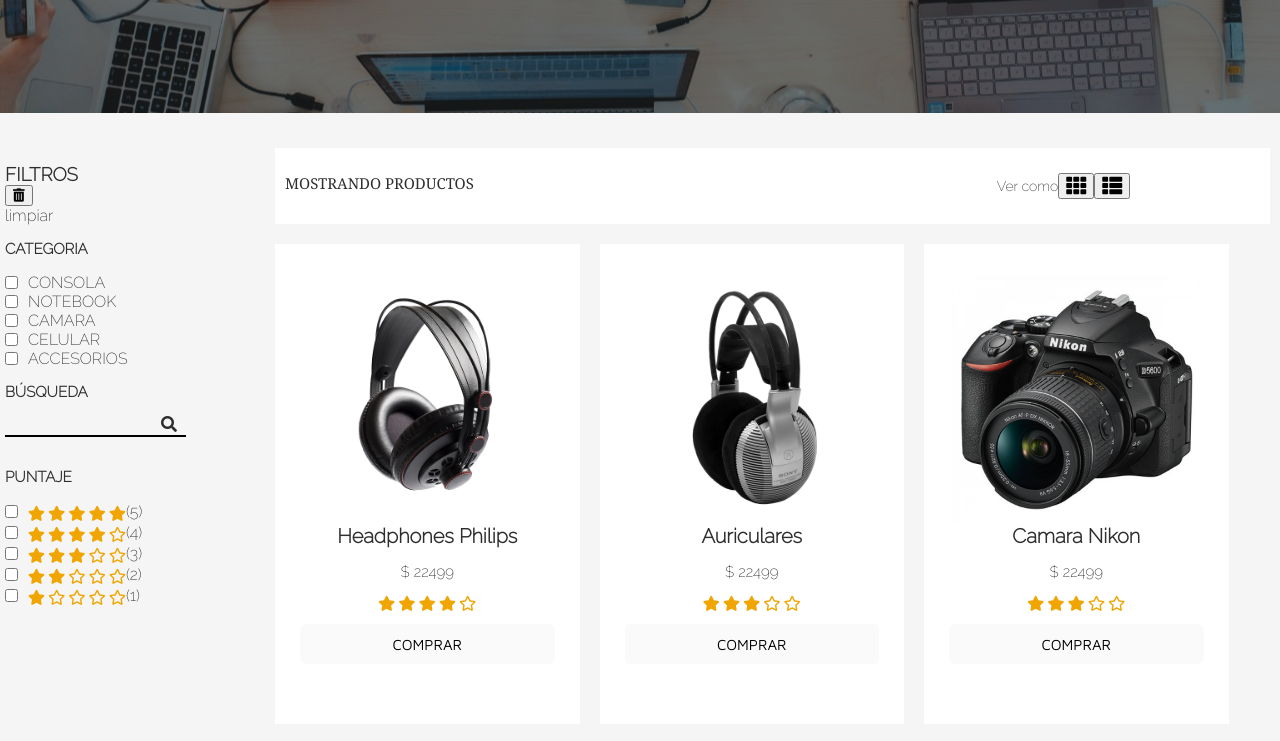
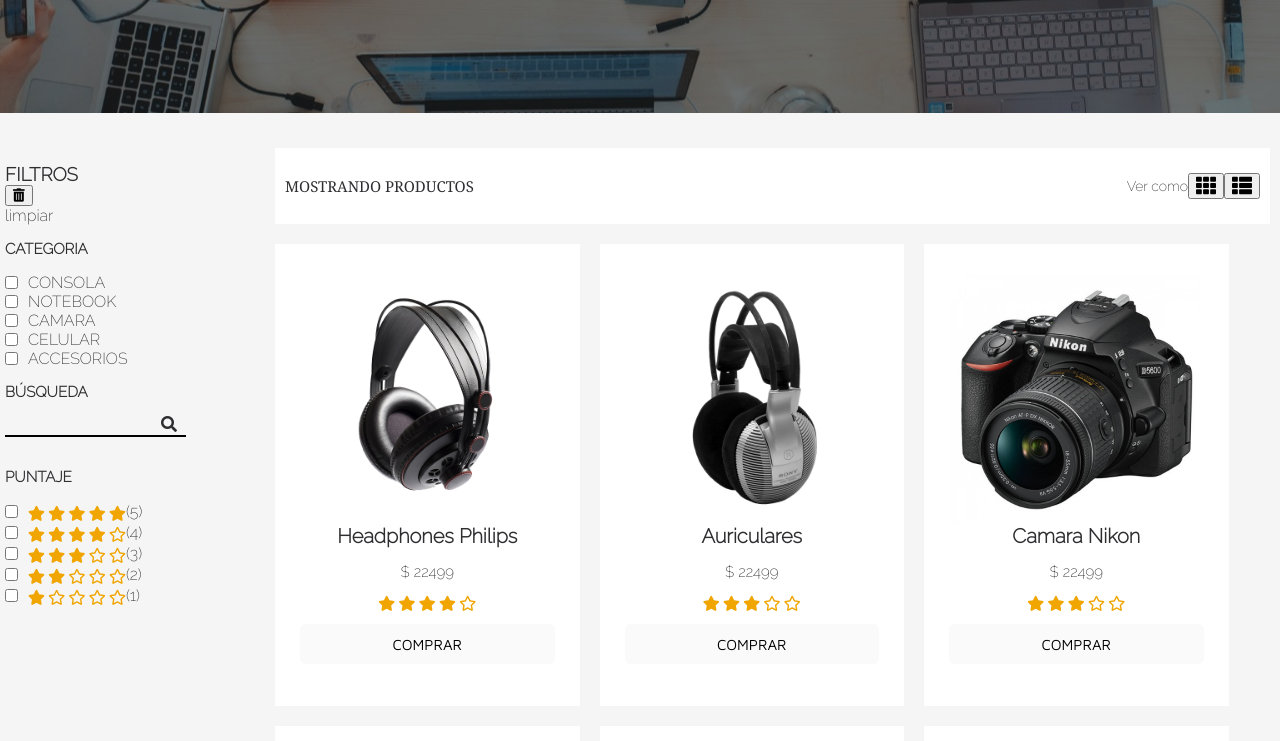
Before and after one commit to carokartu/e-shop, a plain HTML site: page index.html in a window 1280 px wide. Shown: the part 313-1054 px from the top of the page. Drawn offline with Linux system fonts and the light colour scheme.

Commit message:
cambios en javascript

```diff
--- a/index.html
+++ b/index.html
@@ -169,7 +169,7 @@
      COMIENZO DE TARJETAS
 
     -->
-        <section>
+        <section class="section">
             <header class="barra-productos">
                 <div class="info-productos">
                     <p class="info-mostrar"> MOSTRANDO PRODUCTOS</p>
--- a/index.js
+++ b/index.js
@@ -55,7 +55,7 @@ for (let checkbox of filtroCategoria) {
 
   checkbox.onclick = () => {
     for (let tarjeta of tarjetas){
-      if (checkbox.cheked) {
+      if (checkbox.checked) {
         const category = tarjeta.dataset.value;
         console.log(category)
         if (checkbox.value === category) {
--- a/style.css
+++ b/style.css
@@ -104,7 +104,7 @@ body {
  .pagina{
   display: flex;
   margin-top: 35px;
-  overflow: hidden;
+
 }
 
 
@@ -187,6 +187,12 @@ label input {
 
 /* ----------------------------INICIO DE TARJETAS ----------------------------*/
 
+
+.section{
+  width: 100%
+
+}
+
 img{
   display: block;
 }
@@ -215,6 +221,9 @@ img{
 
 .info-productos {
   display: flex;
+  justify-content: space-between;
+  width: 100%;
+  align-items: center;
 }
 
 .product-name{
@@ -259,7 +268,7 @@ margin-top: 5px;
   display: flex;
 
   align-items: center;
-  margin-left: 523px;
+
 }
 .fas.fa-th,.fas.fa-th-list{
   font-size: 20px;
@@ -275,7 +284,6 @@ margin-top: 5px;
     width: 100%;
     display: flex;
     flex-wrap:wrap;
-    height: 2000px;
    }
 
 .tarjetas{
```
